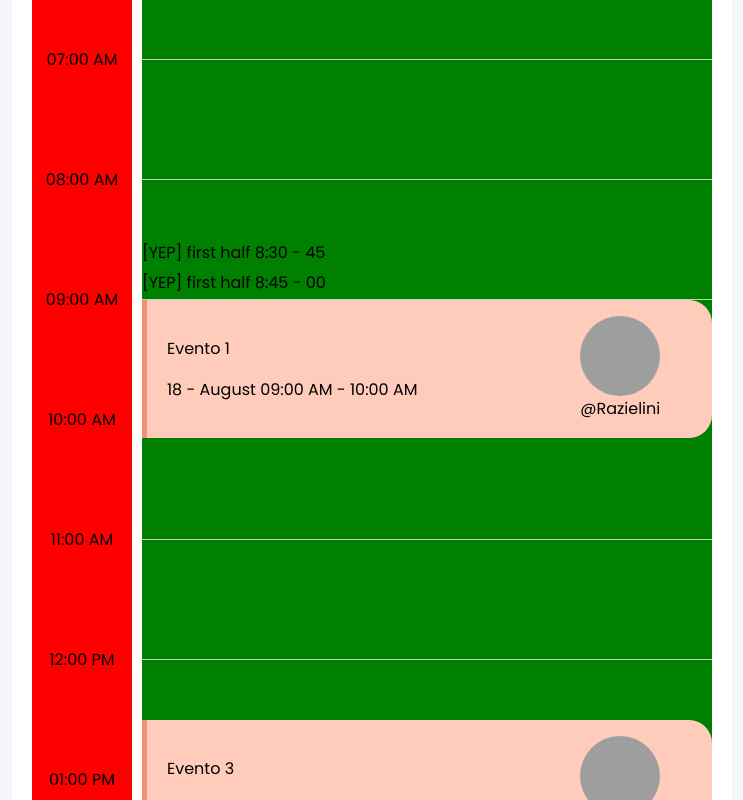
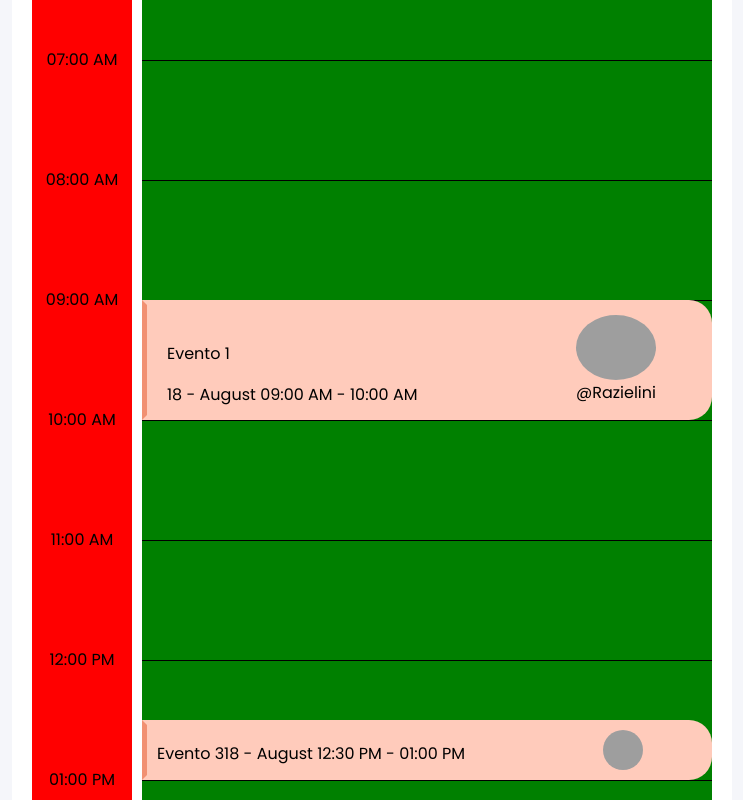
Before and after one commit to AgendaMaster/proyecto-front, a React (Create React App) app: page /calendar in a window 1280 px wide. Shown: the part 920-1720 px from the top of the page, without its empty margins (158-901 px from the left). Built offline with nearby package versions, Linux system fonts and the light colour scheme; grey boxes are pictures that could not be loaded.

Commit message:
[FIX] New Version
This version work better

```diff
--- a/src/components/Calendar/DailyView.js
+++ b/src/components/Calendar/DailyView.js
@@ -54,7 +54,19 @@ export function DailyView() {
 
   return (
     <div className='DailyView'>
+      <div className='DailyView-item-hour'>
       {
+        [...Array(24)].map((e, i) =>
+          <div>{printTime(i+1)}</div>
+        )
+      }
+      </div>
+      <div className='DailyView-item-event'>
+      {
+        MOCK_EVENT_TAG.map(evento => <EventTag info={ evento } />)
+      }
+      </div>
+      {/*
         MOCK_TIME.map((time) => <div className='DailyView-item' key={`${Math.random()}-${Math.round(new Date().getTime() / 1000)}`}>
           <div className='DailyView-item-hour'>
             {printTime(time)}
@@ -63,7 +75,7 @@ export function DailyView() {
             { MOCK_EVENT_TAG.map(evento => <EventTag info={ evento } time={time} />)}
           </div>
         </div>)
-      }
+      */}
     </div>
   );
 }
--- a/src/components/Calendar/EventTag.js
+++ b/src/components/Calendar/EventTag.js
@@ -3,7 +3,6 @@ import '../../sass/components/calendar/EventTag.scss'
 
 export function EventTag ({ info, time }) {
   console.log(info)
-  console.log(time)
 
   const getDate = (myDate) => {
     return `${myDate.getDate()} - ${myDate.toLocaleString('default', { month: 'long' })}`;
@@ -12,29 +11,36 @@ export function EventTag ({ info, time }) {
   const getStartTime = (myDate) => `${myDate.toLocaleString('default', { hourCycle: 'h12', hour: '2-digit', minute: '2-digit' })}`;
   const getEndTime = (myDate) => `${myDate.toLocaleString('default', { hourCycle: 'h12', hour: '2-digit', minute: '2-digit' })}`;
 
-  const isOnTime = (start, time) => {
-    const startHours = new Date(start).getHours()
-    const startMinutes = new Date(start).getMinutes()
-    console.log('start :: ', startHours)
-    console.log('time :: ', startMinutes)
+  const convertTimeToPixel = (startTime) => {
+    const compensation = 60;
+    const hoursPixelValue = 120;
+    const minutesPixelValue = 30;
+    const hours = startTime.getHours() - 1;
 
-    let result = false
+    const minutes = Math.round(startTime.getMinutes() / 15);
 
-    if (startHours === (time - 1)) {
-      if (startMinutes > 30) result = true
-    } else if (startHours === time) {
-      if (startMinutes <= 30) result = true
-    }
+    return (hours * hoursPixelValue) + (minutes * minutesPixelValue) + compensation;
+  }
+
+  const convertTimeToHeight = (startTime, endtime) => {
+    const diffTimeInMinutes = (endtime.getTime() - startTime.getTime()) / (1000 * 60);
+    const minutesToPixels = Math.round(diffTimeInMinutes / 15) * 30
+    return minutesToPixels
+  }
+
+  const getExtraClass = (height) => {
+    let result = ''
+    if (height === 60) result = 'single-line'
 
     return result
   }
 
-  const renderHere = (minutes, min, max) => {
-    return minutes >=min && minutes <=max ? true : false
-  }
+  const renderTagInfo = (info) => {
 
-  const renderTagInfo = (info) => (
-    <div className='EventTag' style={{ backgroundColor:`${info.color}`, borderLeftColor:`${info.border}` }}>
+    const itemHeight = convertTimeToHeight(info.start, info.end);
+    const extraClass = getExtraClass(itemHeight)
+
+    return (<div className={`EventTag ${extraClass}`} style={{ backgroundColor:`${info.color}`, borderLeftColor:`${info.border}`, top: `${convertTimeToPixel(info.start)}px`, height: `${itemHeight}px` }}>
       <div className='EventTag-info'>
         <p>{info.name }</p>
         <p>{getDate(info.start)} {getStartTime(info.start)} - {getEndTime(info.end)}</p>
@@ -45,49 +51,12 @@ export function EventTag ({ info, time }) {
         </div>
         <p>{info.people}</p>
       </div>
-    </div>
-  )
-
-  const renderTag = (info) => {
-    const minutes = info.start.getMinutes()
-    return (<div className='EventTag-Render'>
-      <div>
-        { renderHere(minutes, 30, 44) && renderTagInfo(info) }
-        [YEP] first half {time - 1}:30 - 45
-      </div>
-      <div className='border-bottom'>
-      { renderHere(minutes, 45, 59) && renderTagInfo(info) }
-        [YEP] first half {time - 1}:45 - 00
-      </div>
-      <div>
-      { renderHere(minutes, 0, 14) && renderTagInfo(info) }
-        [YEP]second half {time}: 00 - 15
-      </div>
-      <div>
-      { renderHere(minutes, 15, 29) && renderTagInfo(info) }
-        [YEP]second half {time}: 15 - 30
-      </div>
     </div>)
   }
 
-  const noRenderTag = () => (
-    <div className='EventTag-Render Norender'>
-      <div>
-      </div>
-      <div className='border-bottom'>
-      </div>
-      <div>
-      </div>
-      <div>
-      </div>
-    </div>
-  )
-
   return (
     <>
-    {
-      isOnTime(info.start, time) ? renderTag(info) : noRenderTag()
-    }
+      { renderTagInfo(info) }
     </>
   )
 }
--- a/src/sass/components/calendar/DailyView.scss
+++ b/src/sass/components/calendar/DailyView.scss
@@ -3,8 +3,9 @@
 .Calendar {
   &-container {
     .DailyView {
-      display: flex;
-      flex-direction: column;
+      display: grid;
+      grid-template-columns: 100px 1fr;
+      column-gap: 10px;
 
       &-item {
         width: 100%;
@@ -17,12 +18,75 @@
           display: flex;
           justify-content: center;
           align-items: center;
+          flex-direction: column;
           background-color: red;
+
+          div {
+            height: 120px;
+            align-items: center;
+            display: flex;
+          }
         }
 
         &-event {
           background-color: green;
           position: relative;
+          background-image:
+            linear-gradient(#000,#000),
+            linear-gradient(#000,#000),
+            linear-gradient(#000,#000),
+            linear-gradient(#000,#000),
+            linear-gradient(#000,#000),
+            linear-gradient(#000,#000),
+            linear-gradient(#000,#000),
+            linear-gradient(#000,#000),
+            linear-gradient(#000,#000),
+            linear-gradient(#000,#000),
+            linear-gradient(#000,#000),
+            linear-gradient(#000,#000),
+            linear-gradient(#000,#000),
+            linear-gradient(#000,#000),
+            linear-gradient(#000,#000),
+            linear-gradient(#000,#000),
+            linear-gradient(#000,#000),
+            linear-gradient(#000,#000),
+            linear-gradient(#000,#000),
+            linear-gradient(#000,#000),
+            linear-gradient(#000,#000),
+            linear-gradient(#000,#000),
+            linear-gradient(#000,#000),
+            linear-gradient(#000,#000);
+          background-size:100% 1px ;
+          background-repeat:no-repeat;
+          background-position:
+            0 60px,
+            0 180px,
+            0 300px,
+            0 420px,
+            0 540px,
+            0 660px,
+            0 780px,
+            0 900px,
+            0 1020px,
+            0 1140px,
+            0 1260px,
+            0 1380px,
+            0 1500px,
+            0 1620px,
+            0 1740px,
+            0 1860px,
+            0 1980px,
+            0 2100px,
+            0 2220px,
+            0 2340px,
+            0 2460px,
+            0 2580px,
+            0 2700px,
+            0 2820px;
+
+          div {
+            min-height: 30px;
+          }
         }
       }
     }
--- a/src/sass/components/calendar/EventTag.scss
+++ b/src/sass/components/calendar/EventTag.scss
@@ -17,12 +17,37 @@
   padding: 10px;
   border-top-right-radius: 23px;
   border-bottom-right-radius: 23px;
-  border-left: 5px solid #000;
+  border: 5px solid;
   background: beige;
   margin-bottom: 5px;
   position: absolute;
   z-index: 99;
   width: -webkit-fill-available;
+  border-color: transparent;
+  cursor: pointer;
+
+  &.single-line {
+    padding: 0;
+    .EventTag-info {
+      display: flex;
+      padding: 0 10px;
+    }
+    .EventTag-avatar {
+      .cover {
+        width: 40px;
+        height: 40px;
+      }
+      p {
+        display: none;
+      }
+    }
+  }
+  &:hover {
+    z-index: 199;
+    border-bottom-color: rgb(241, 144, 114);
+    border-top-color: rgb(241, 144, 114);
+    border-right-color: rgb(241, 144, 114);
+  }
 
   &-info {
     width: 70%;
```
